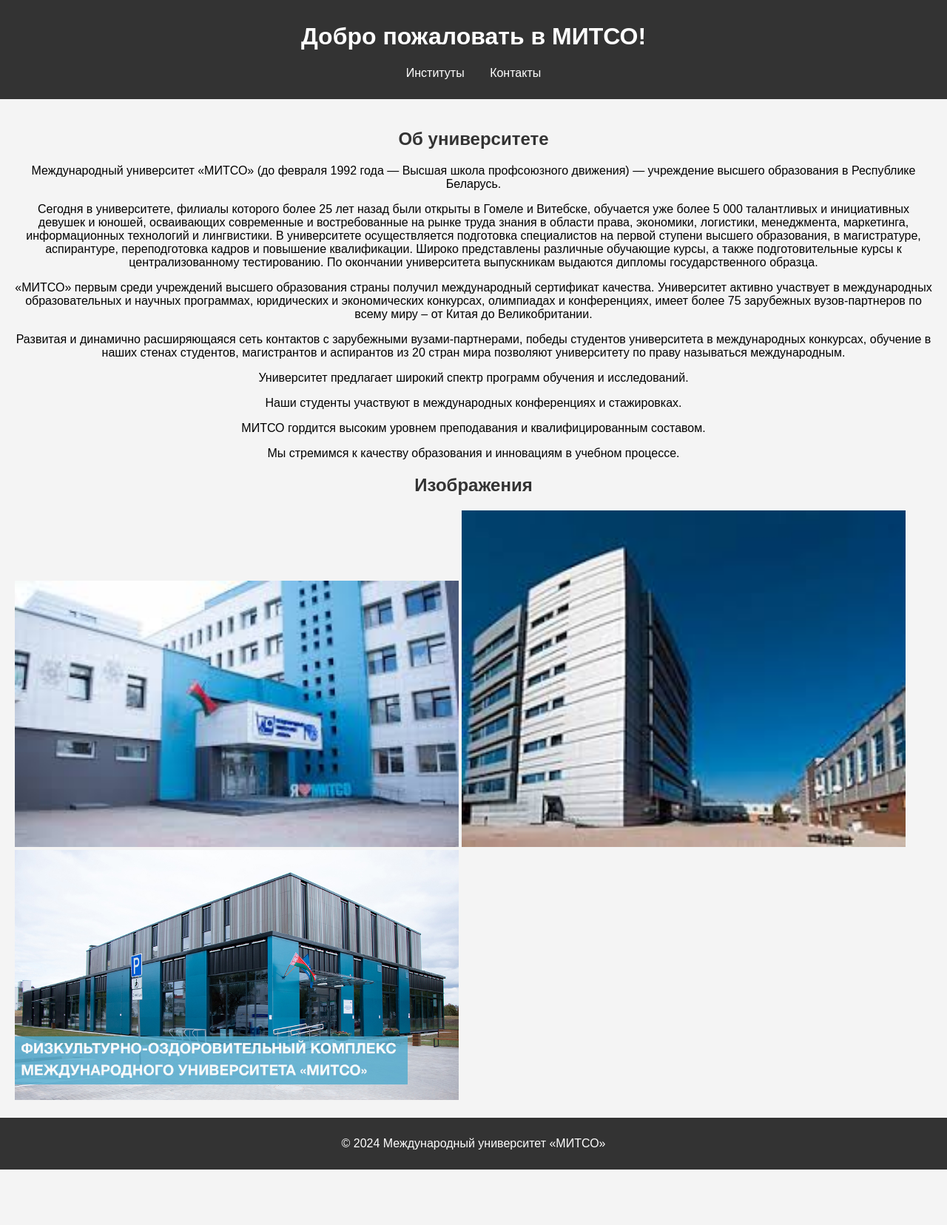
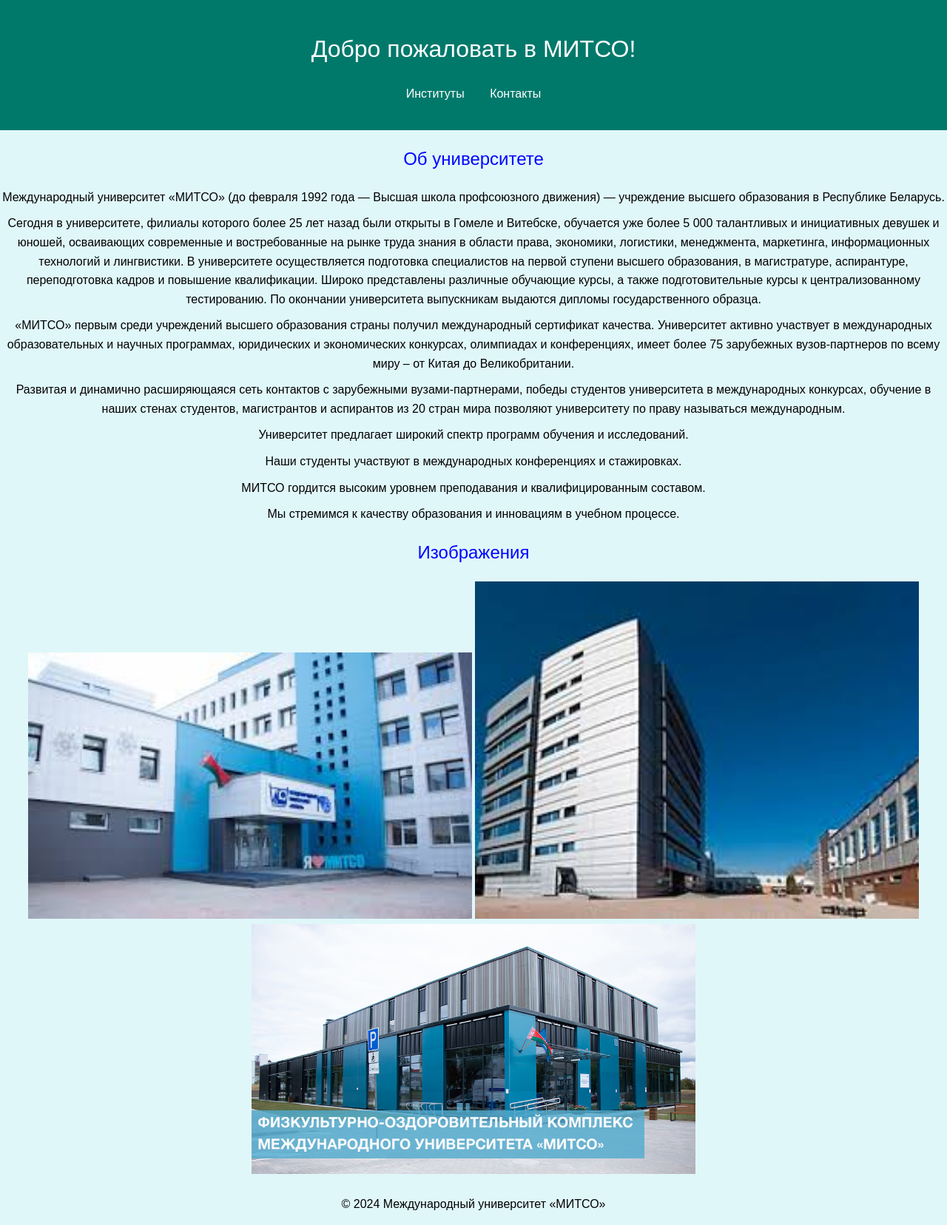
Before and after one commit to MaksimYurau/lab1z1v10, a plain HTML site: page pages/index.html in a window 1280 px wide. Shown: the whole page at 74% size. Before the commit the page ends 1581 px from the top, so only its background shows below. Drawn offline with Linux system fonts and the light colour scheme.

Commit message:
Updated project. Updated styles.css.

```diff
--- a/css/styles.css
+++ b/css/styles.css
@@ -1,15 +1,16 @@
 body {
     font-family: Arial, sans-serif;
+    background-color: #f9f9f9;
     margin: 0;
     padding: 0;
-    background-color: #f4f4f4;
+    line-height: 1.6;
+    text-align: center;
 }
 
 header {
-    background: #333;
-    color: white;
-    padding: 10px 0;
-    text-align: center;
+    background: #3b5998;
+    color: #fff;
+    padding: 20px 0;
 }
 
 nav ul {
@@ -23,31 +24,70 @@
 }
 
 nav ul li a {
-    color: white;
+    color: #fff;
     text-decoration: none;
 }
 
-main {
+/* Селектор класса */
+.main-content {
     padding: 20px;
 }
 
+/* Селектор идентификатора */
+#footer {
+    text-align: center;
+    padding: 10px 0;
+}
+
+/* Селектор по тегу */
 h2 {
     color: #333;
+}
+
+/* Селектор атрибута */
+img[alt] {
+    max-width: 100%;
+    height: auto;
+}
+
+/* Селектор потомка */
+section p {
+    margin: 10px 0;
+}
+
+/* Селектор группы */
+h1, h2 {
+    font-weight: normal;
+}
+
+/* Селектор псевдокласса */
+nav ul li a:hover {
+    text-decoration: underline;
+}
+
+/* Селектор дочернего элемента */
+ul > li {
+    margin-bottom: 10px;
+}
+
+ul, ol {
+    list-style-position: inside;
+    padding: 0;
     text-align: center;
 }
 
-p {
-    text-align: center;
+/* Уникальные стили для главной страницы */
+body {
+    background-color: #e0f7fa;
 }
 
-footer {
-    text-align: center;
-    padding: 10px 0;
-    background: #333;
-    color: white;
-    position: relative;
-    bottom: 0;
-    width: 100%;
+header {
+    background: #00796b;
+}
+
+/* Уникальные стили для страницы институтов */
+.institutes-page {
+    background-color: #fff3e0;
 }
 
 table {
@@ -63,5 +103,54 @@
 }
 
 th {
-    background-color: #f2f2f2;
+    background-color: #ffcc80;
 }
+
+/* Уникальные стили для страницы контактов */
+.contacts-page {
+    background-color: #e1bee7;
+}
+
+h2 {
+    color: #0004ff;
+}
+
+footer {
+    margin-top: 20px;
+}
+
+a {
+    color: #00796b;
+}
+
+a:hover {
+    color: #d40f081f;
+}
+
+button {
+    background-color: #00796b;
+    color: white;
+    border: none;
+    padding: 10px 15px;
+    cursor: pointer;
+}
+
+button:hover {
+    background-color: #d40f081f;
+}
+
+input, textarea {
+    width: 100%;
+    padding: 10px;
+    margin-top: 5px;
+    border: 1px solid #ccc;
+    border-radius: 5px;
+}
+
+.card {
+    border: 1px solid #ccc;
+    padding: 15px;
+    margin: 10px 0;
+    border-radius: 5px;
+    box-shadow: 2px 2px 5px rgba(0, 0, 0, 0.1);
+}
```
